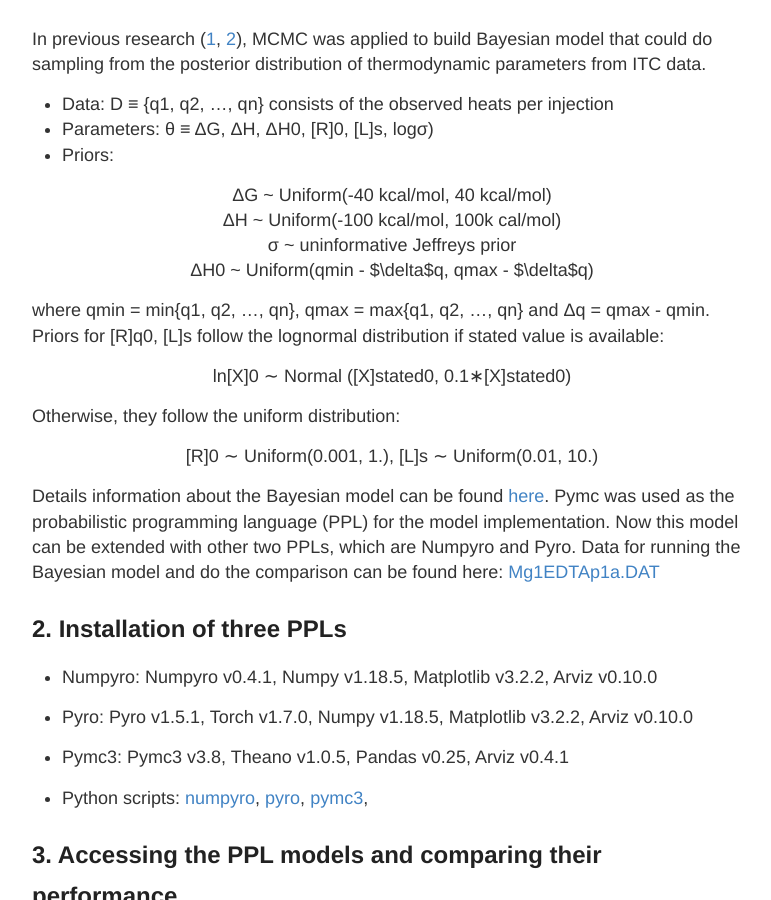
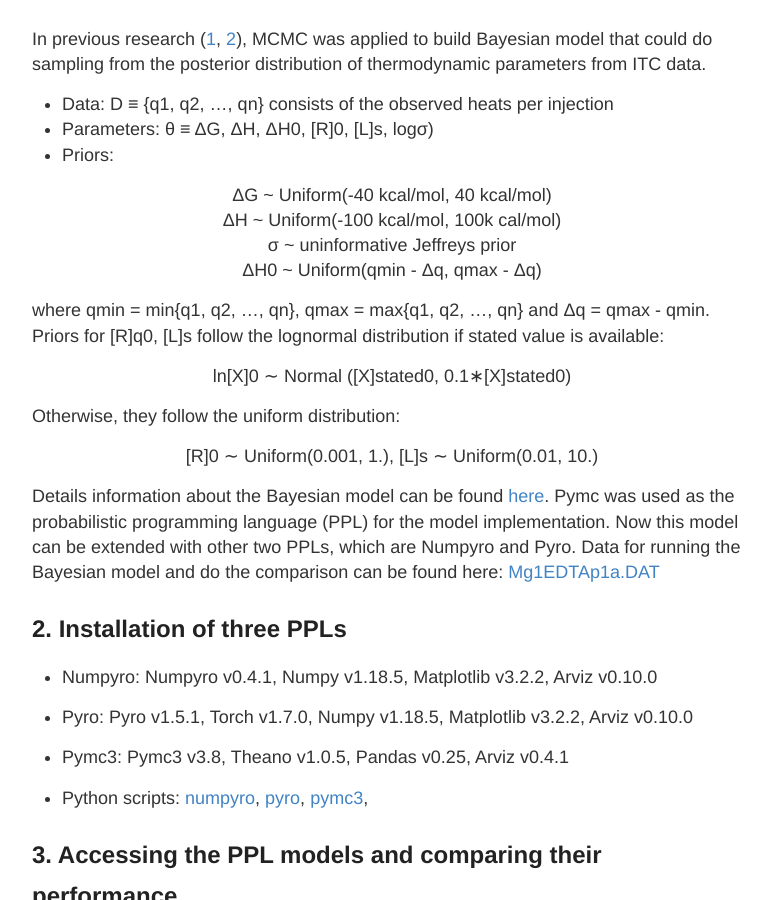
Before and after one commit to vanngocthuyla/Data_Analysis, a Jekyll site: the page built from pages/bayesian/PPLs_ITC.md, in a window 1280 px wide and 900 px high, scrolled down 367 px. Shown: the whole window, without its empty margins (248-1019 px from the left). Built offline with Jekyll 4.4.1, drawn with Linux system fonts in a browser that asks for light colours; our own code applies the rules of GitHub Pages for plain Markdown files.

Commit message:
Update PPLs_ITC.md

```diff
--- a/pages/bayesian/PPLs_ITC.md
+++ b/pages/bayesian/PPLs_ITC.md
@@ -14,7 +14,7 @@ In previous research ([1](https://github.com/choderalab/bayesian-itc), [2](https
 
 <div align="center"> &sigma; ~ uninformative Jeffreys prior </div>
 
-<div align="center"> &Delta;H<sub>0</sub> ~ Uniform(q<sub>min</sub> - $\delta$q, q<sub>max</sub> - $\delta$q) </div>
+<div align="center"> &Delta;H<sub>0</sub> ~ Uniform(q<sub>min</sub> - &Delta;q, q<sub>max</sub> - &Delta;q) </div>
 
 where q<sub>min</sub> = min{q<sub>1</sub>, q<sub>2</sub>, ..., q<sub>n</sub>}, q<sub>max</sub> = max{q<sub>1</sub>, q<sub>2</sub>, ..., q<sub>n</sub>} and &Delta;q = q<sub>max</sub> - q<sub>min</sub>. Priors for [R]q<sub>0</sub>, [L]s follow the lognormal distribution if stated value is available:
 
```
